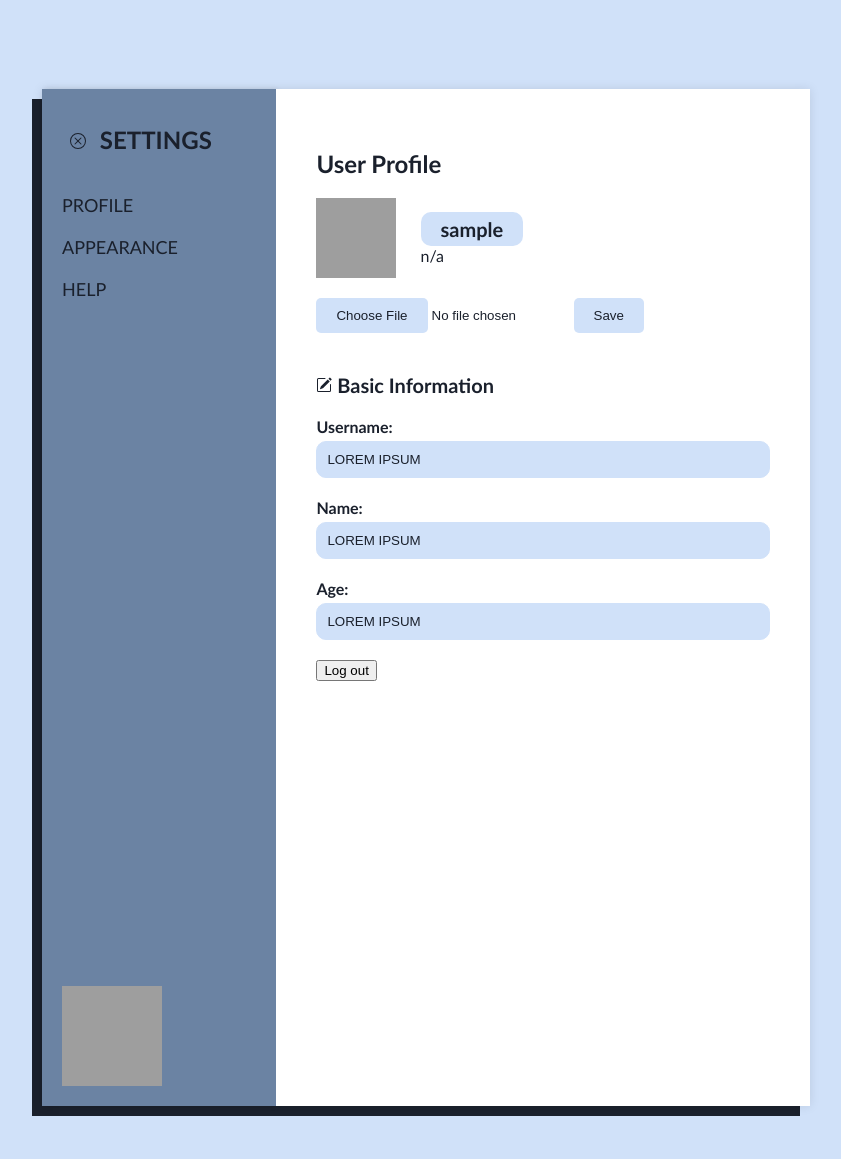
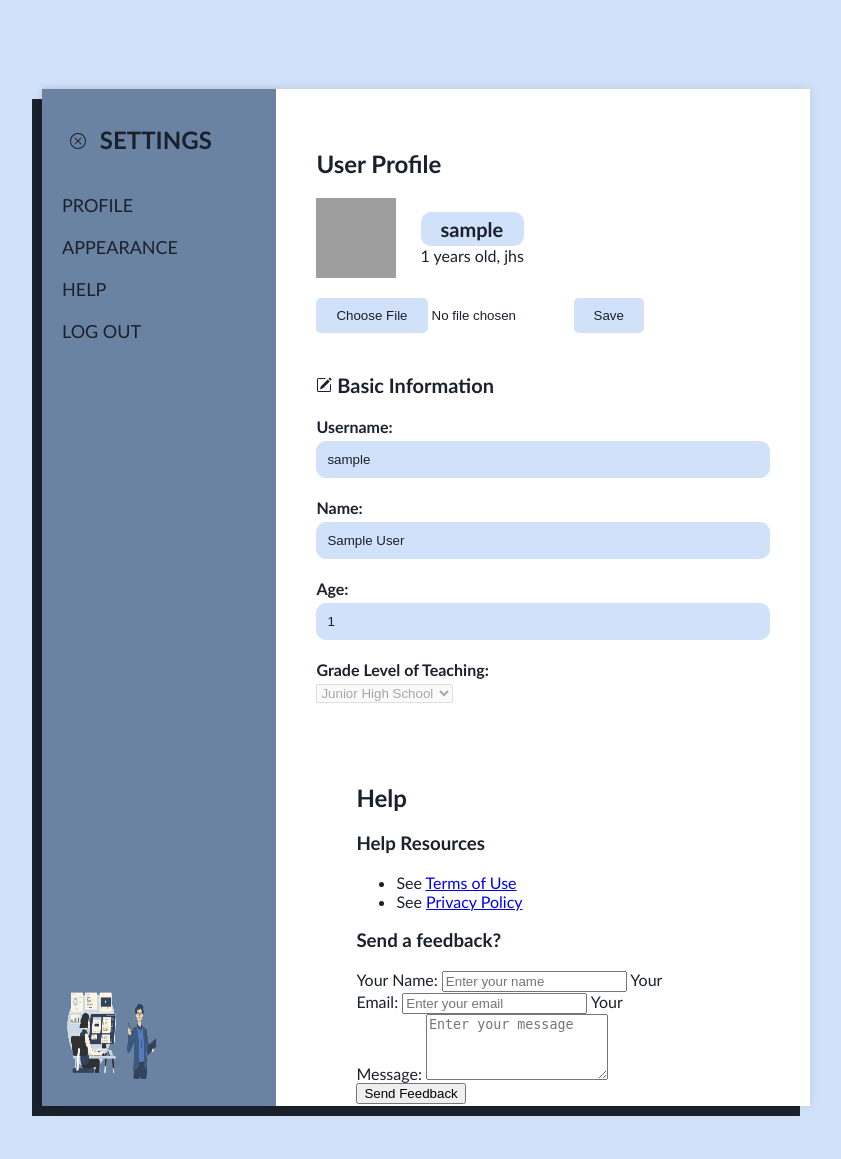
Before and after one commit to dashi-ron3/quiex, a PHP site: page /teacher-settings.php in a window 1280 px wide. Shown: the part 76-1235 px from the top of the page, without its empty margins (214-1055 px from the left). Run offline with PHP 8.4, Linux system fonts and the light colour scheme; the visitor is signed in with stand-in values (Sample User, id 1); grey boxes are pictures that could not be loaded.

Commit message:
Update teacher-settings.php

```diff
--- a/teacher-settings.php
+++ b/teacher-settings.php
@@ -1,18 +1,30 @@
+<?php
+session_start();
+
+if (!isset($_SESSION['email'])) {
+    header("Location: login.php");
+    exit();
+}
+
+header("Cache-Control: no-store, no-cache, must-revalidate, max-age=0");
+header("Cache-Control: post-check=0, pre-check=0", false);
+header("Pragma: no-cache");
+?>
+
 <html lang="en">
-
 <head>
     <meta charset="UTF-8">
     <meta name="viewport" content="width=device-width, initial-scale=1.0">
-    <meta name="description" content="QuiEx Teacher Settings">
+    <meta name="description" content="QuiEx Student Settings">
+    <link rel="icon" href="assets/logo-quiex.ico"/>
     <title>QuiEx</title>
     <link rel="stylesheet" href="css/teacher-settings.css">
     <script src="javascript/teacher-settings.js"></script>
-    <link href="https://cdnjs.cloudflare.com/ajax/libs/font-awesome/5.15.3/css/all.min.css" rel="stylesheet" />
-
+    <link href="https://cdnjs.cloudflare.com/ajax/libs/font-awesome/5.15.3/css/all.min.css" rel="stylesheet"/>
 <body>
     <header>
         <div class="logo">
-            <img id="logo" src="assets/QuiEx-Logo.png" alt="QuiEx Logo" width="140" height="50">
+            <img src="assets/QuiEx-Logo.png" alt="QuiEx Logo" width="140" height="50">
         </div>
     </header>
 
@@ -21,38 +33,34 @@
         <h1>
             <svg
                 xmlns="http://www.w3.org/2000/svg" width="16" height="16" fill="currentColor" class="bi bi-x-circle" viewBox="0 0 16 16" onclick="goBack()">
-                    <path d="M8 15A7 7 0 1 1 8 1a7 7 0 0 1 0 14m0 1A8 8 0 1 0 8 0a8 8 0 0 0 0 16" />
-                    <path d="M4.646 4.646a.5.5 0 0 1 .708 0L8 7.293l2.646-2.647a.5.5 0 0 1 .708.708L8.707 8l2.647 2.646a.5.5 0 0 1-.708.708L8 8.707l-2.646 2.647a.5.5 0 0 1-.708-.708L7.293 8 4.646 5.354a.5.5 0 0 1 0-.708" />
+                <path d="M8 15A7 7 0 1 1 8 1a7 7 0 0 1 0 14m0 1A8 8 0 1 0 8 0a8 8 0 0 0 0 16"/>
+                <path d="M4.646 4.646a.5.5 0 0 1 .708 0L8 7.293l2.646-2.647a.5.5 0 0 1 .708.708L8.707 8l2.647 2.646a.5.5 0 0 1-.708.708L8 8.707l-2.646 2.647a.5.5 0 0 1-.708-.708L7.293 8 4.646 5.354a.5.5 0 0 1 0-.708"/>
             </svg>
-                SETTINGS
-            </h1>
+        SETTINGS </h1>
 
             <ul>
-                <li><a href="teacher-settings.php">PROFILE</a></li>
-                <li><a href="teacher-appearance.php">APPEARANCE</a></li>
-                <li><a href="#">HELP</a></li>
+                <li><a href="#profile">PROFILE</a></li>
+                <li><a href="#">APPEARANCE</a></li>
+                <li><a href="#help">HELP</a></li>
+                <li><a href="user-access-control.php">LOG OUT</a></li>
             </ul>
 
             <div class="illustration">
-                <img src="https://oaidalleapiprodscus.blob.core.windows.net/private/org-RcpoXHkzChYnDbFAyeQ8tamr/user-ehrvabJ3DufsCu8YJ7PqY5gl/img-apZ2yZFjHOhOkGnLpMDBBAFB.png"
-                    alt="Illustration of a person sitting with a laptop and books" width="100" height="100" />
+                <img src="assets/teacher-settings.png"
+                     alt="Illustration of a person sitting infront of a pc and a professor" width="100" height="100"/>
             </div>
         </div>
 
         <div class="content">
+        <section id="profile">
                 <h2>User Profile</h2>
-            <?php
-            session_start();
-            $username = isset($_SESSION['username']) ? $_SESSION['username'] : 'Guest';
-            $profile_pic = isset($_SESSION['profile_pic']) ? $_SESSION['profile_pic'] : 'user-icon.svg';
-            ?>
                 <div class="profile-header">
                     <div class="profile-pic">
-                    <img src="<?php echo htmlspecialchars($profile_pic); ?>" alt="Profile Picture" width="80" height="80">
+                        <img src="<?php echo htmlspecialchars($_SESSION['profile_pic'] ?? 'assets/user-icon.svg'); ?>" alt="Profile Picture" width="80" height="80">
                     </div>
                     <div class="username">
-                    <h3><?php echo htmlspecialchars($username); ?></h3>
-                    <p>n/a</p>
+                        <h3><?php echo htmlspecialchars($_SESSION['username']); ?></h3>
+                        <p><?php echo !empty($_SESSION['age']) ? htmlspecialchars($_SESSION['age']) . ' years old' : 'N/A'; ?>, <?php echo !empty($_SESSION['gr_level']) ? htmlspecialchars($_SESSION['gr_level']) : 'N/A'; ?></p>
                     </div>
                 </div>
 
@@ -65,31 +73,72 @@
 
                 <div class="basic-info">
                     <h3>
-                    <svg xmlns="http://www.w3.org/2000/svg" width="16" height="16" fill="currentColor" class="bi bi-pencil-square" viewBox="0 0 16 16">
-                        <path d="M15.502 1.94a.5.5 0 0 1 0 .706L14.459 3.69l-2-2L13.502.646a.5.5 0 0 1 .707 0l1.293 1.293zm-1.75 2.456-2-2L4.939 9.21a.5.5 0 0 0-.121.196l-.805 2.414a.25.25 0 0 0 .316.316l2.414-.805a.5.5 0 0 0 .196-.12l6.813-6.814z" />
-                        <path fill-rule="evenodd" d="M1 13.5A1.5 1.5 0 0 0 2.5 15h11a1.5 1.5 0 0 0 1.5-1.5v-6a.5.5 0 0 0-1 0v6a.5.5 0 0 1-.5.5h-11a.5.5 0 0 1-.5-.5v-11a.5.5 0 0 1 .5-.5H9a.5.5 0 0 0 0-1H2.5A1.5 1.5 0 0 0 1 2.5z" />
+                        <svg xmlns="http://www.w3.org/2000/svg" width="16" height="16" fill="currentColor" class="bi bi-pencil-square" viewBox="0 0 16 16" onclick="enableEdit()">
+                            <path d="M15.502 1.94a.5.5 0 0 1 0 .706L14.459 3.69l-2-2L13.502.646a.5.5 0 0 1 .707 0l1.293 1.293zm-1.75 2.456-2-2L4.939 9.21a.5.5 0 0 0-.121.196l-.805 2.414a.25.25 0 0 0 .316.316l2.414-.805a.5.5 0 0 0 .196-.12l6.813-6.814z"/>
+                            <path fill-rule="evenodd" d="M1 13.5A1.5 1.5 0 0 0 2.5 15h11a1.5 1.5 0 0 0 1.5-1.5v-6a.5.5 0 0 0-1 0v6a.5.5 0 0 1-.5.5h-11a.5.5 0 0 1-.5-.5v-11a.5.5 0 0 1 .5-.5H9a.5.5 0 0 0 0-1H2.5A1.5 1.5 0 0 0 1 2.5z"/>
                         </svg>
                         Basic Information
+                        <button id="saveButton" style="display:none;" onclick="saveChanges()">Save</button>
                     </h3>
-
                     <div class="info-item">
                         <label for="username">Username:</label>
-                    <input id="username" type="text" value="LOREM IPSUM" readonly />
+                        <input id="username" name="username" type="text" value="<?php echo htmlspecialchars($_SESSION['username']); ?>" readonly/>
                     </div>
                     <div class="info-item">
                         <label for="name">Name:</label>
-                    <input id="name" type="text" value="LOREM IPSUM" readonly />
+                        <input id="name" name="name" type="text" value="<?php echo htmlspecialchars($_SESSION['name'] ?? 'n/a'); ?>" readonly/>
                     </div>
                     <div class="info-item">
                         <label for="age">Age:</label>
-                    <input id="age" type="text" value="LOREM IPSUM" readonly />
+                        <input id="age" name="age" type="number" value="<?php echo htmlspecialchars($_SESSION['age'] ?? 'n/a'); ?>" readonly/>
+                    </div>
+                    <div class="info-item">
+                        <label for="gr_level">Grade Level of Teaching:</label>
+                        <select id="gr_level" name="gr_level" disabled>
+                            <option value="jhs" <?php echo (isset($_SESSION['gr_level']) && $_SESSION['gr_level'] == 'jhs') ? 'selected' : ''; ?>>Junior High School</option>
+                            <option value="shs" <?php echo (isset($_SESSION['gr_level']) && $_SESSION['gr_level'] == 'shs') ? 'selected' : ''; ?>>Senior High School</option>
+                            <option value="college" <?php echo (isset($_SESSION['gr_level']) && $_SESSION['gr_level'] == 'college') ? 'selected' : ''; ?>>Undergraduate</option>
+                        </select>
                     </div>
                 </div>
+            </section>
 
-            <button onclick="window.location.href='user-access-control.php'">Log out</button>
+
+            <!-- Insert appearance section between profile and help-->
+
+            <section id="help">
+                <div class="content">
+                    <h2>Help</h2>
+
+                    <div class="help-links">
+                        <h3>Help Resources</h3>
+                        <ul>
+                            <li>See <a href="quiex-terms-of-use.html">Terms of Use</a></li>
+                            <li>See <a href="privacy-policy.html">Privacy Policy</a></li>
+                        </ul>
+                    </div>
+
+                    <div class="feedback-form">
+                        <h3>Send a feedback?</h3>
+                        <form id="feedbackForm">
+                            <label for="name">Your Name:</label>
+                            <input type="text" id="name" name="name" placeholder="Enter your name" required>
+
+                            <label for="email">Your Email:</label>
+                            <input type="email" id="email" name="email" placeholder="Enter your email" required>
+
+                            <label for="message">Your Message:</label>
+                            <textarea id="message" name="message" placeholder="Enter your message" rows="4" required></textarea>
+
+                            <button type="submit">Send Feedback</button>
+                        </form>
+
+                        <p id="feedbackStatus"></p>
                     </div>
                 </div>
-
+            </section>
+        </div>
+    </div>
     <script>
         document.getElementById('fileToUpload').addEventListener('change', function(event) {
             const file = event.target.files[0];
```
Lines whose indentation alone changed are shown as unchanged.
